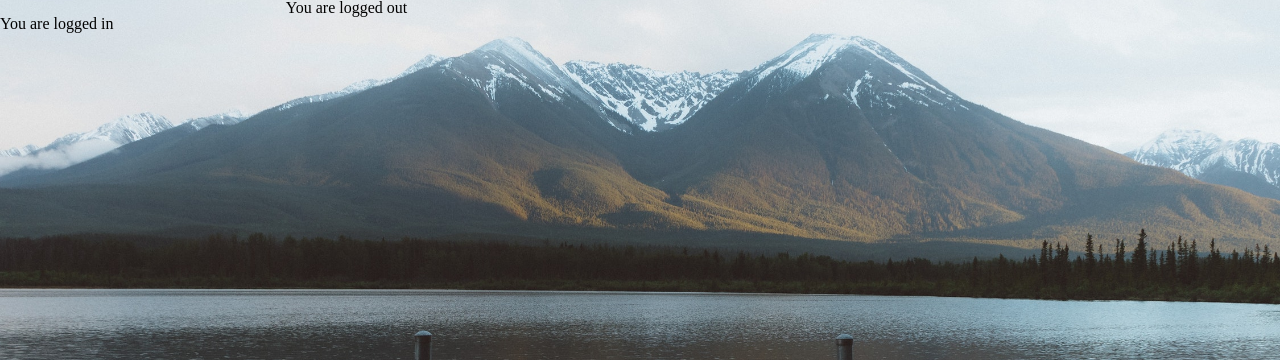
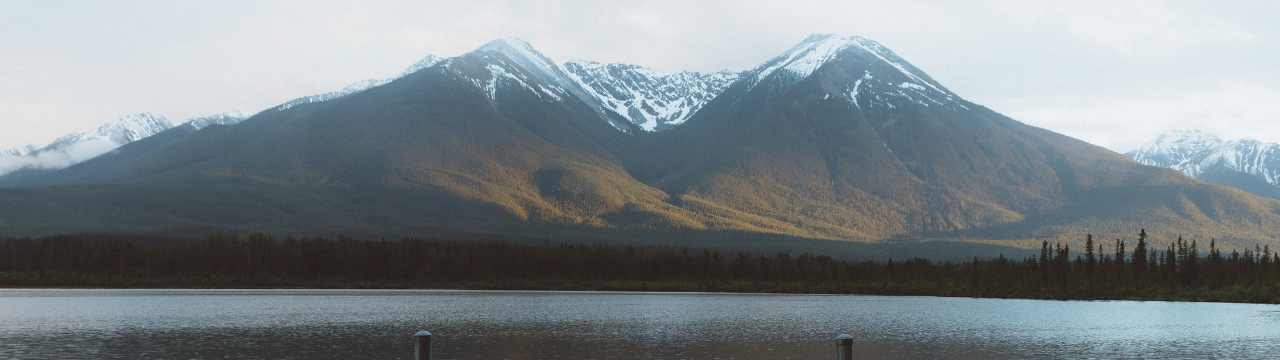
Before and after one commit to PeerInnoveer/camagru, a PHP site: page / in a window 1280 px wide. Shown: the part 60-420 px from the top of the page. Run offline with PHP 8.4, Linux system fonts and the light colour scheme.

Commit message:
Commented out login and logout paragraph.

```diff
--- a/index.php
+++ b/index.php
@@ -2,9 +2,9 @@
     require 'header.php';
 ?>
 
-    <main>
-    <p>You are logged out</p>
-        <p>You are logged in</p>
+	<main>
+	<!-- <p>You are logged out</p>
+        <p>You are logged in</p> -->
     </main>
 <section class="main-container">
     <div class="main-wrapper">
```
